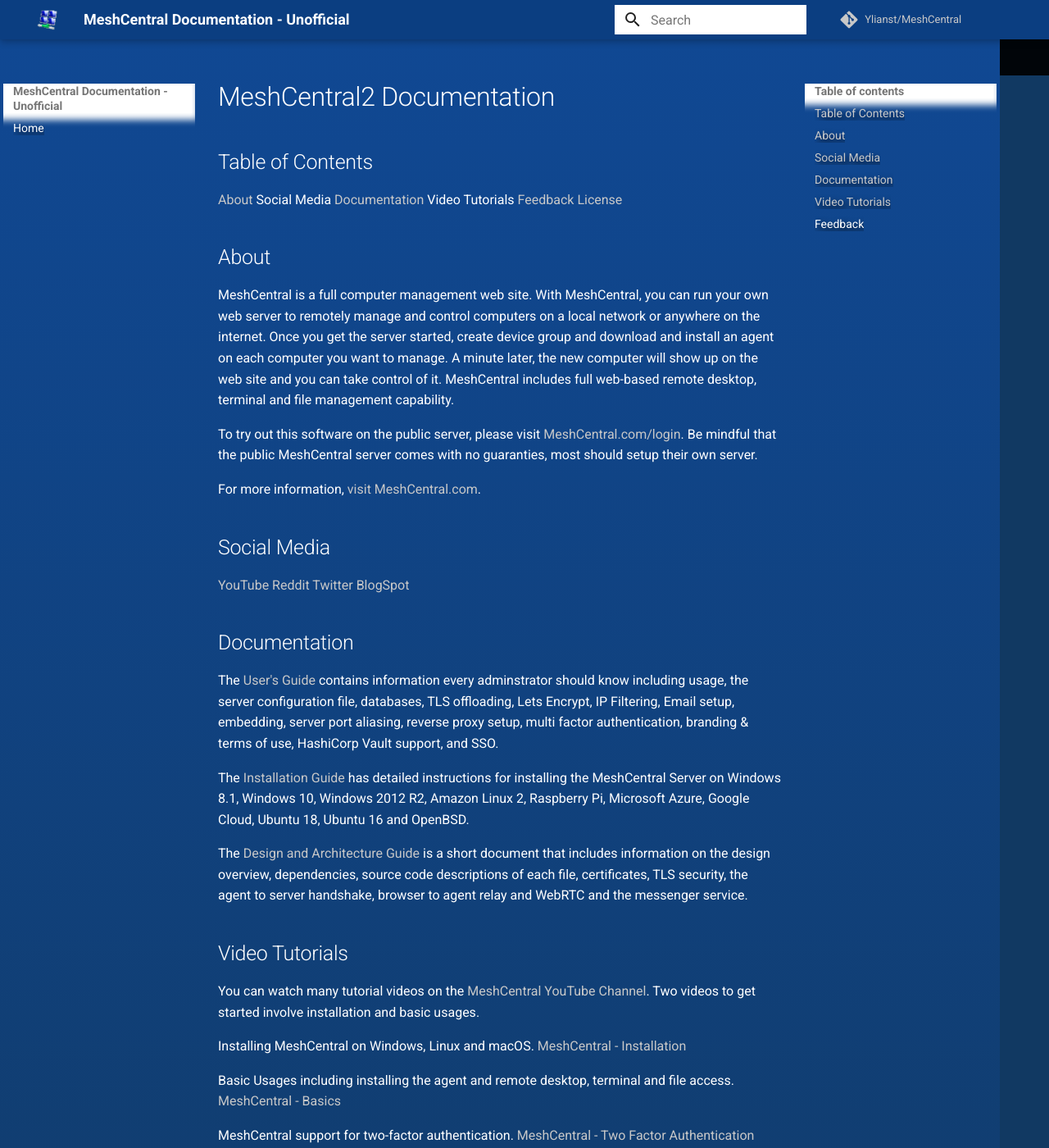
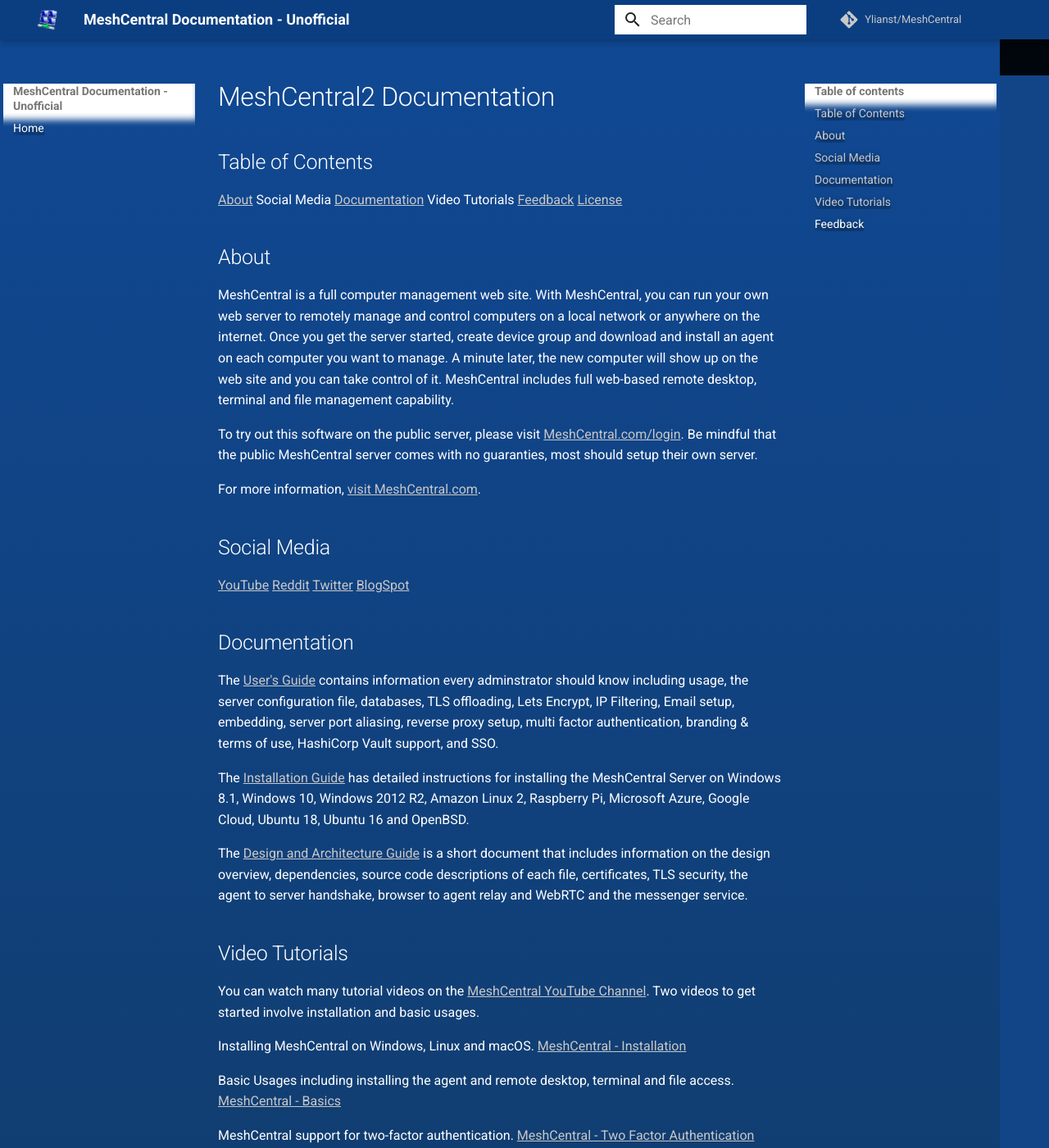
Before and after one commit to silversword411/meshcentraldocs_unofficial, an MkDocs documentation site: the page built from docs/docs/index.md, in a window 1280 px wide and 1400 px high. Shown: the whole window at 82% size. Built offline with MkDocs 1.6.1 and Material for MkDocs 9.7.7, drawn with Linux system fonts in a browser that asks for light colours; comment, search, counter and statistics services are not loaded.

Commit message:
css tweaks

```diff
--- a/docs/docs/stylesheets/extra.css
+++ b/docs/docs/stylesheets/extra.css
@@ -9,10 +9,13 @@
     color: initial;
 }
 .md-container {
-    background-color: #113962;
+    background-color: #114587;
 }
 .md-nav__item .md-nav__link--active {
     color: white;
+}
+.md-nav__link[data-md-state=blur] {
+    color: var(--md-default-fg-color--light);
 }
 .md-nav__link {
     color: white;
@@ -20,6 +23,7 @@
 }
 .md-typeset a {
     color: whitesmoke;
+    text-decoration: underline;
 }
 .md-typeset h1 {
     color: white;
```
